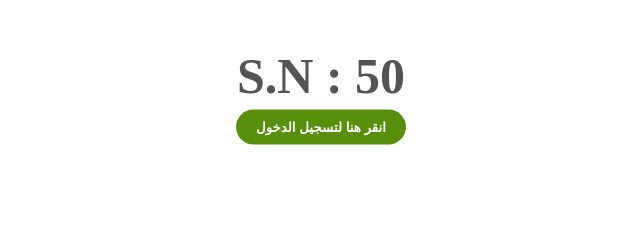
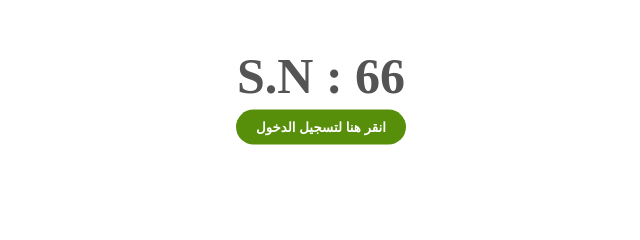
Before and after one commit to ALEmadTransport/account_66, a plain HTML site: page index.html in a window 1280 px wide. Shown: the part 273-513 px from the top of the page, 319-959 px from the left. Drawn offline with Linux system fonts and the light colour scheme.

Commit message:
Update index.html

```diff
--- a/index.html
+++ b/index.html
@@ -49,7 +49,7 @@
 
 <body>
     <img src="background.png" alt="">
-    <span class="sn-label">S.N : 50</span>
+    <span class="sn-label">S.N : 66</span>
     <br>
     <br>
     <br>
```
